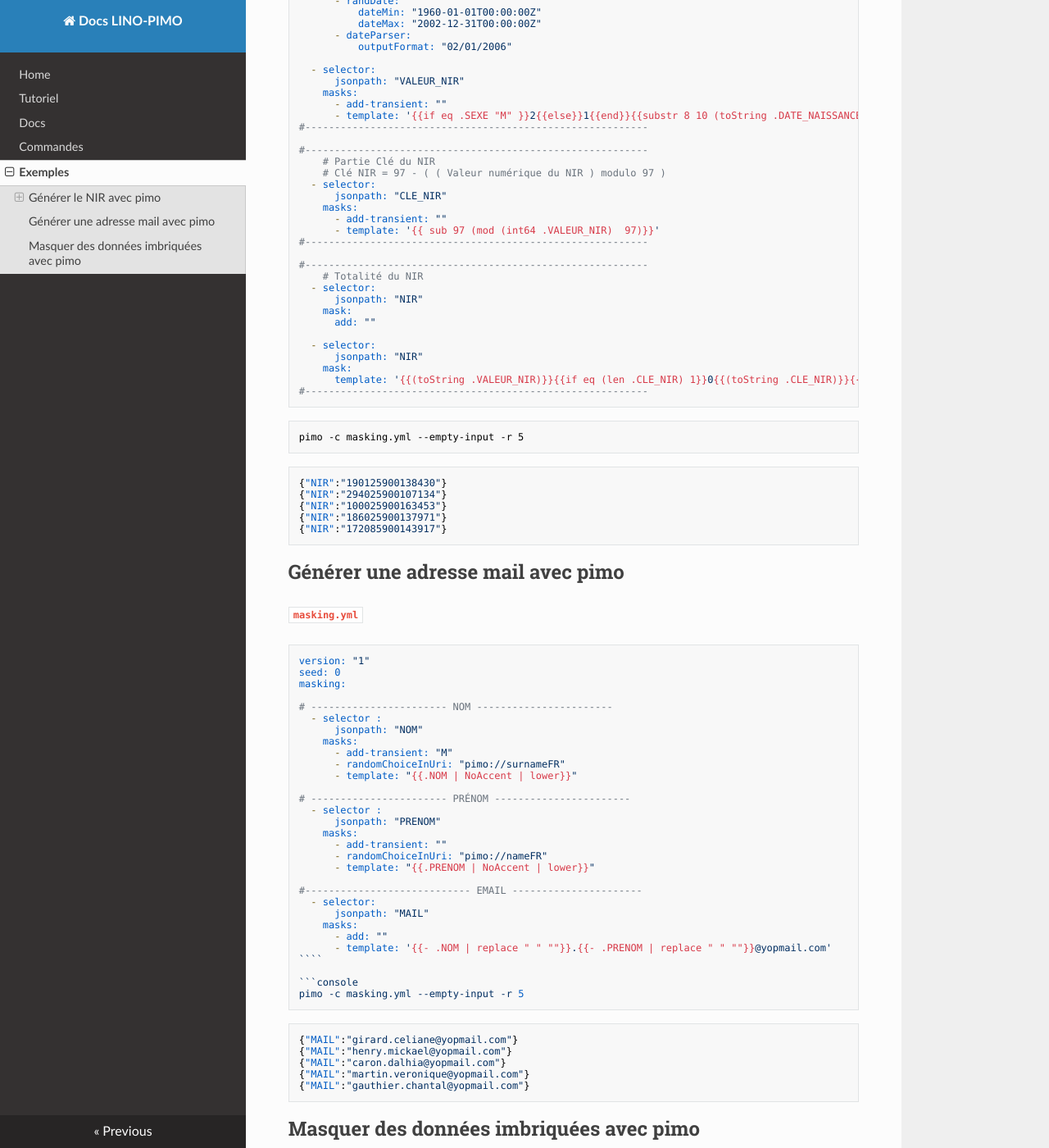
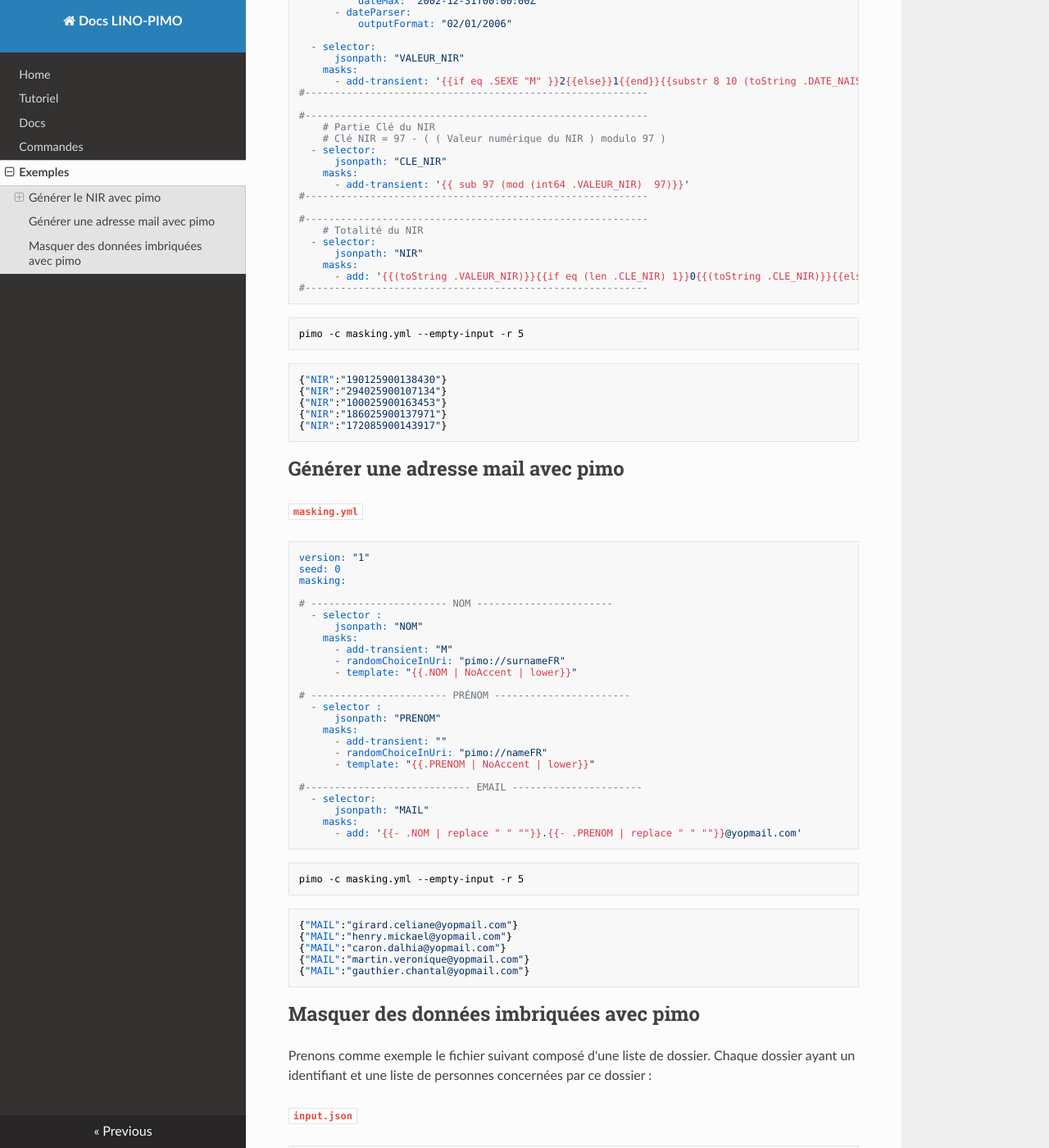
Before and after one commit to CGI-FR/lino-doc, an MkDocs documentation site: the page built from docs/example.md, in a window 1280 px wide and 1400 px high, scrolled down 1663 px. Shown: the whole window at 82% size. Built offline with MkDocs 1.6.1, drawn with Linux system fonts in a browser that asks for light colours; nearby versions of some CDN libraries; some of the changed text lies outside the part shown.

Commit message:
docs(examples): simplify 'add' and 'add-transient' masks (#8)
* docs(examples): simplify 'add' and 'add-transient' masks

* fix(examples): typo on code fences

`````diff
--- a/docs/example.md
+++ b/docs/example.md
@@ -64,14 +64,12 @@ masking:
   - selector:
       jsonpath: "CODE_INSEE_NAISSANCE"
     masks:
-      - add-transient: ""
-      - template: '{{$a := split ";" (toString .ADRESSE_BRUTE_NAISSANCE) }}{{$a._6}}'
+      - add-transient: '{{$a := split ";" (toString .ADRESSE_BRUTE_NAISSANCE) }}{{$a._6}}'
 
   - selector:
       jsonpath: "FIN_NIR"
     masks:
-      - add-transient: ""
-      - template: "{{(toString .CODE_INSEE_NAISSANCE)}}{{(toString .ORDRE_NAISSANCE)}}"
+      - add-transient: "{{(toString .CODE_INSEE_NAISSANCE)}}{{(toString .ORDRE_NAISSANCE)}}"
 #----------------------------------------------------------
 
 #----------------------------------------------------------
@@ -97,8 +95,7 @@ masking:
   - selector:
       jsonpath: "VALEUR_NIR"
     masks:
-      - add-transient: ""
-      - template: '{{if eq .SEXE "M" }}2{{else}}1{{end}}{{substr 8 10 (toString .DATE_NAISSANCE)}}{{substr 3 5 (toString .DATE_NAISSANCE)}}{{.FIN_NIR}}'
+      - add-transient: '{{if eq .SEXE "M" }}2{{else}}1{{end}}{{substr 8 10 (toString .DATE_NAISSANCE)}}{{substr 3 5 (toString .DATE_NAISSANCE)}}{{.FIN_NIR}}'
 #----------------------------------------------------------
 
 #----------------------------------------------------------
@@ -107,21 +104,15 @@ masking:
   - selector:
       jsonpath: "CLE_NIR"
     masks:
-      - add-transient: ""
-      - template: '{{ sub 97 (mod (int64 .VALEUR_NIR)  97)}}'
+      - add-transient: '{{ sub 97 (mod (int64 .VALEUR_NIR)  97)}}'
 #----------------------------------------------------------
 
 #----------------------------------------------------------
     # Totalité du NIR
   - selector:
       jsonpath: "NIR"
-    mask:
-      add: ""
-
-  - selector:
-      jsonpath: "NIR"
-    mask:
-      template: '{{(toString .VALEUR_NIR)}}{{if eq (len .CLE_NIR) 1}}0{{(toString .CLE_NIR)}}{{else}}{{(toString .CLE_NIR)}}{{end}}'
+    masks:
+      - add: '{{(toString .VALEUR_NIR)}}{{if eq (len .CLE_NIR) 1}}0{{(toString .CLE_NIR)}}{{else}}{{(toString .CLE_NIR)}}{{end}}'
 #----------------------------------------------------------
 ```
 
@@ -165,9 +156,8 @@ masking:
   - selector:
       jsonpath: "MAIL"
     masks:
-      - add: ""
-      - template: '{{- .NOM | replace " " ""}}.{{- .PRENOM | replace " " ""}}@yopmail.com'
-````
+      - add: '{{- .NOM | replace " " ""}}.{{- .PRENOM | replace " " ""}}@yopmail.com'
+```
 
 ```console
 pimo -c masking.yml --empty-input -r 5
`````
